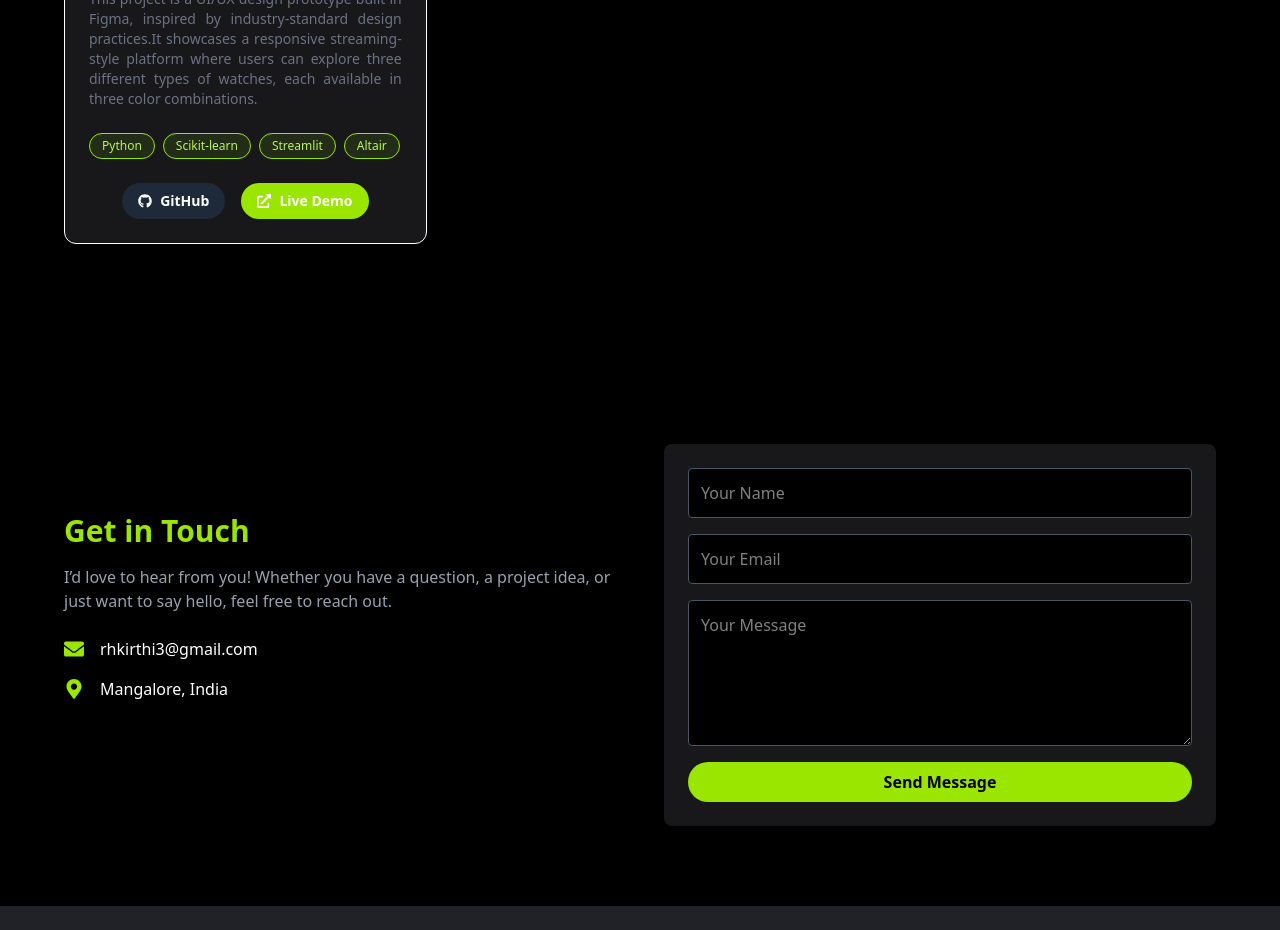
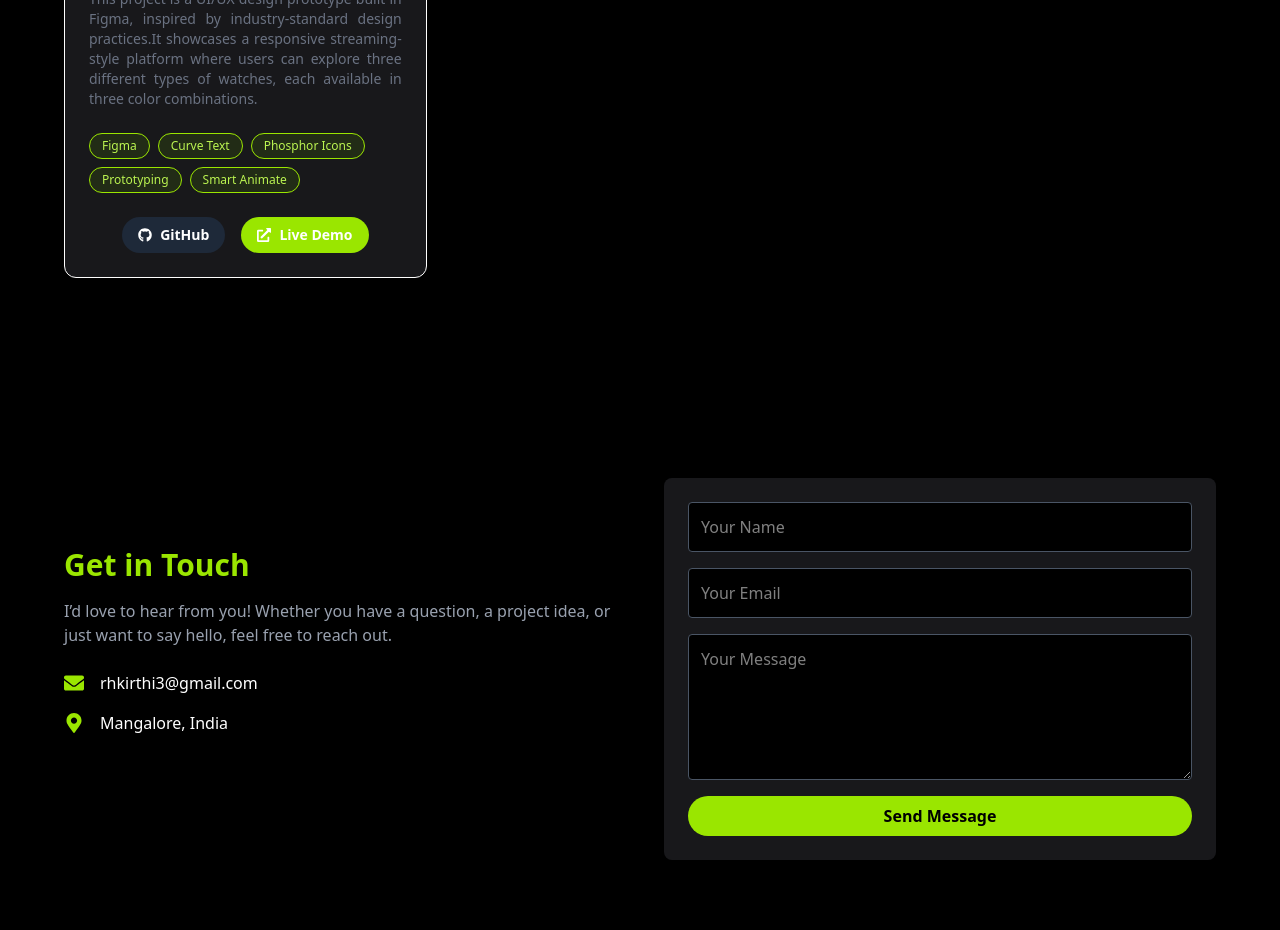
Before and after one commit to Keerthi-2025/Personal-Portfolio, a React (Vite) app: page / in a window 1280 px wide. Shown: the part 4920-5850 px from the top of the page. Built offline with nearby package versions, Linux system fonts and the light colour scheme.

Commit message:
modified projects.jsx

```diff
--- a/src/components/Projects.jsx
+++ b/src/components/Projects.jsx
@@ -26,9 +26,9 @@
    {
     title: "TimeFrame – Responsive Watch Showcase Design",
     description:"This project is a UI/UX design prototype built in Figma, inspired by industry-standard design practices.It showcases a responsive streaming-style platform where users can explore three different types of watches, each available in three color combinations.",
-    tech: ["Python", "Scikit-learn", "Streamlit","Altair"],
+    tech: ["Figma", "Curve Text", "Phosphor Icons","Prototyping","Smart Animate"],
     github: "https://github.com/Keerthi-2025/Emoji_Text_Detection_Application",
-    live: "https://emojidetection.streamlit.app/",
+    live: "https://drive.google.com/file/d/15GETkviPm28gSYdhrigNf6M5b6DrleC0/view?usp=drive_link",
   },
 ];
 
```
